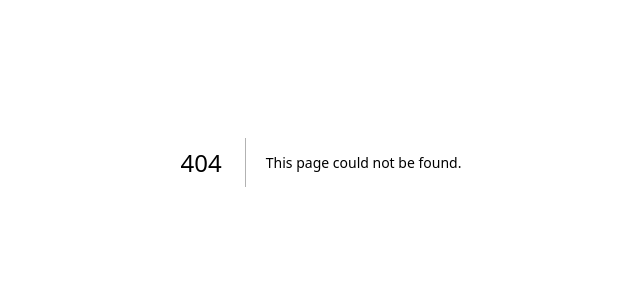
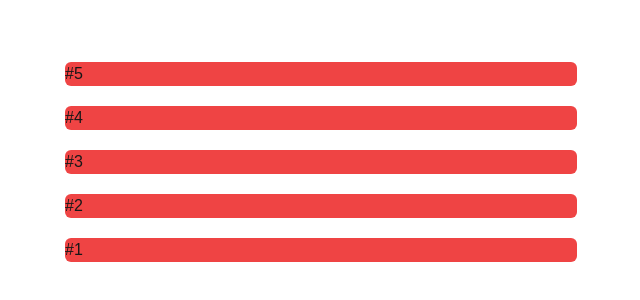
Before and after one commit to maryson011/repo-js, a Next.js app in the folder FundamentosReact/react-tailwind/: page /flex/inicial in a window 1280 px wide. Before the commit this address had no page. Shown: the part 238-538 px from the top of the page, without its empty margins (319-959 px from the left). Built offline with nearby package versions, Linux system fonts and the light colour scheme.

Commit message:
feat: flexbox (react-tailwind)

```diff
--- /dev/null
+++ b/FundamentosReact/react-tailwind/src/pages/flex/inicial.tsx
@@ -0,0 +1,13 @@
+import Caixa from "@/components/Caixa";
+
+export default function Flex() {
+    return (
+        <div className={`flex flex-col-reverse h-screen gap-5 justify-center items-center`}>
+            <Caixa className={`w-2/5`}>#1</Caixa>
+            <Caixa className={`w-2/5`}>#2</Caixa>
+            <Caixa className={`w-2/5`}>#3</Caixa>
+            <Caixa className={`w-2/5`}>#4</Caixa>
+            <Caixa className={`w-2/5`}>#5</Caixa>
+        </div>
+    )
+}
--- /dev/null
+++ b/FundamentosReact/react-tailwind/src/pages/flex/redimensionamento.tsx
@@ -0,0 +1,11 @@
+import Caixa from "@/components/Caixa";
+
+export default function Redimensionamento() {
+    return (
+        <div className={`flex gap-5`}>
+            <Caixa className={`w-14 shrink-0`}>#1</Caixa>
+            <Caixa className={`w-32 grow`}>#2</Caixa>
+            <Caixa className={`w-64 shrink`}>#3</Caixa>
+        </div>
+    )
+}
```
